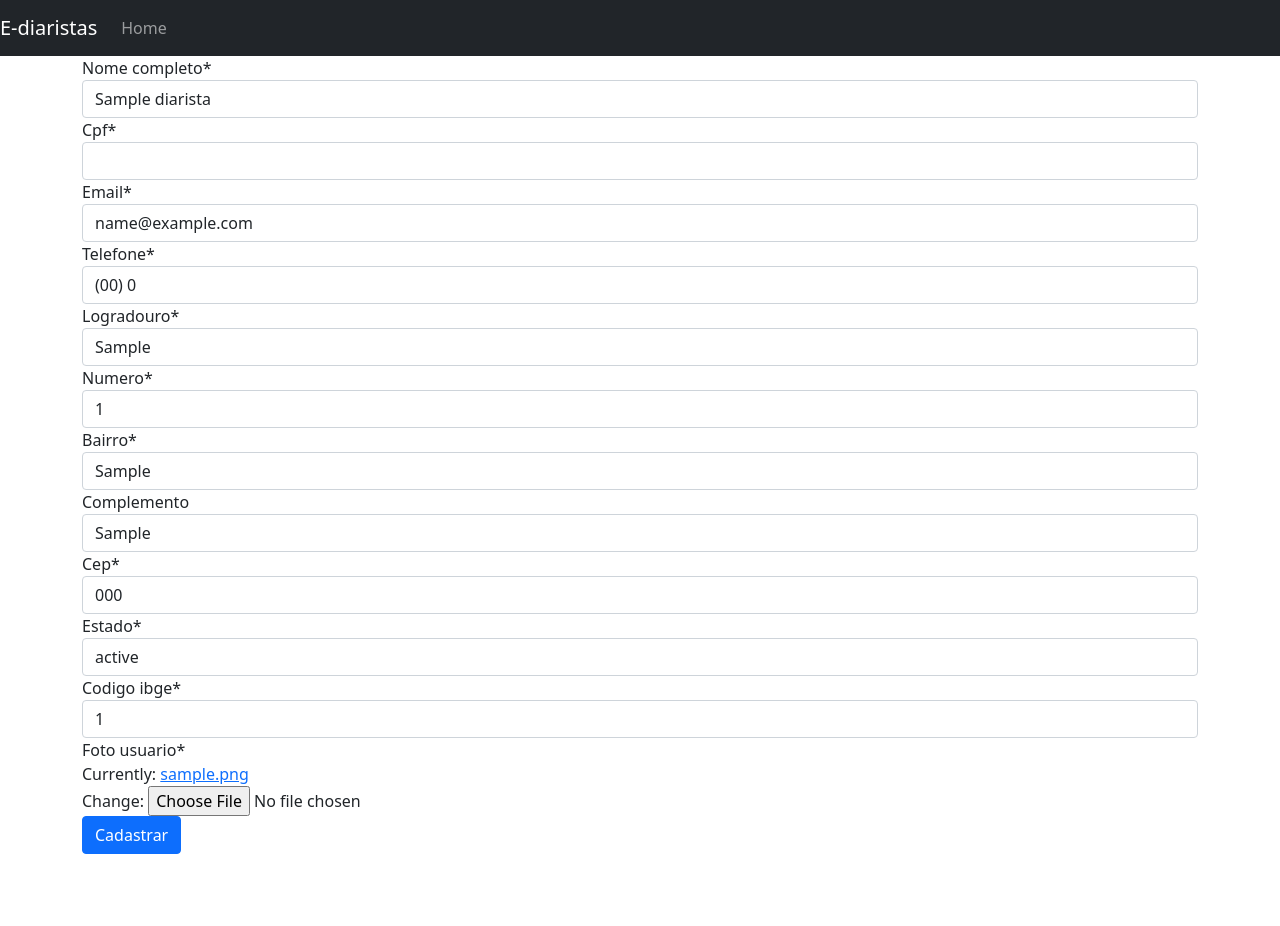
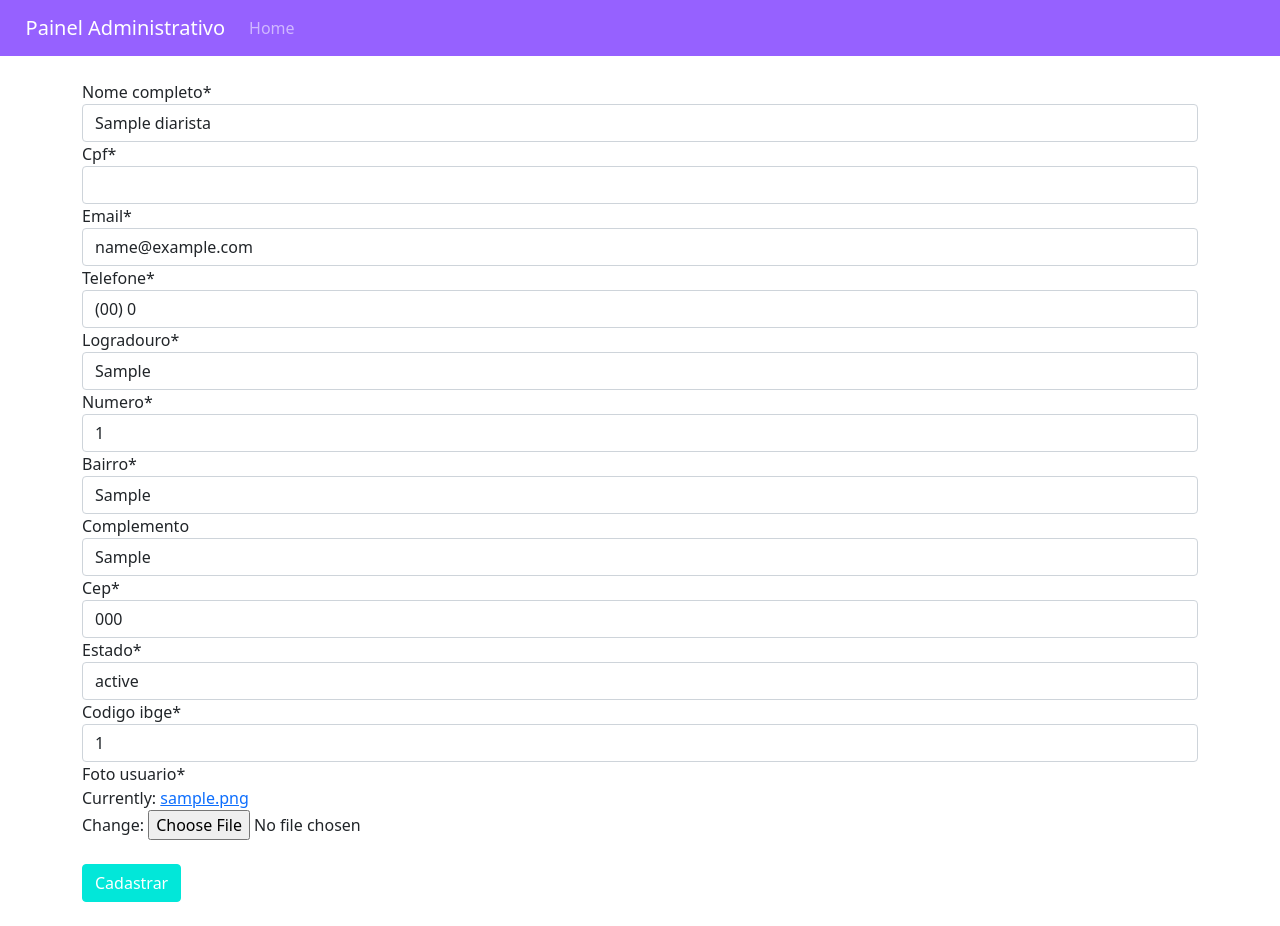
Before and after one commit to gioliveirass/multistack-ediaristas, a Django app: page /web/editar_diarista/1 in a window 1280 px wide. Before the commit the page ends 854 px from the top, so only its background shows below. Run offline with Django 3.2, Linux system fonts and the light colour scheme; tables that the repository leaves empty hold one stand-in row (values such as "Sample post"); some libraries are stand-ins or nearby versions.

Commit message:
Ajustando estilização do painel administrativo

```diff
--- a/django/ediaristas_django/web/templates/base.html
+++ b/django/ediaristas_django/web/templates/base.html
@@ -6,8 +6,8 @@
     <link rel="stylesheet" href="https://cdn.jsdelivr.net/npm/bootstrap@5.0.1/dist/css/bootstrap.min.css" integrity="undefined" crossorigin="anonymous" />
 </head>
 <body>
-    <nav class="navbar navbar-expand-md navbar-dark bg-dark md-4">
-        <a href="#" class="navbar-brand">E-diaristas</a>
+    <nav class="navbar navbar-expand-md navbar-dark bg-dark md-4 mb-4" style="padding-left: 2%; background-color: #9661ff !important">
+        <a href="#" class="navbar-brand">Painel Administrativo</a>
         <div class="collapse navbar-collapse" id="navbarCollapse">
             <ul class="navbar-nav mr-auto">
                 <li class="nav-item active">
--- a/django/ediaristas_django/web/templates/form_diarista.html
+++ b/django/ediaristas_django/web/templates/form_diarista.html
@@ -9,6 +9,6 @@
         <!-- as_p = exibe o formulário no formato de parágrafo -->
         {{form_diarista|crispy}}
 
-        <button type="submit" class="btn btn-primary">Cadastrar</button>
+        <button type="submit" class="btn btn-secondary mt-4 mb-4" style="background-color: #02E7D9; border-color: #02E7D9">Cadastrar</button>
     </form>
 {% endblock conteudo %}
--- a/django/ediaristas_django/web/templates/lista_diaristas.html
+++ b/django/ediaristas_django/web/templates/lista_diaristas.html
@@ -2,7 +2,7 @@
 {% load easy_mask %}
 
 {% block conteudo %}
-  <table class="table">
+  <table class="table mb-4">
     <thead>
       <tr>
         <th>#</th>
@@ -29,5 +29,5 @@
     </tbody>
   </table>
 
-  <a href="{% url 'cadastrar_diarista' %}" class="btn btn-primary">Cadastrar</a>
+  <a href="{% url 'cadastrar_diarista' %}" class="btn btn-secondary" style="background-color: #02E7D9; border-color: #02E7D9">Cadastrar</a>
 {% endblock conteudo %}
```
